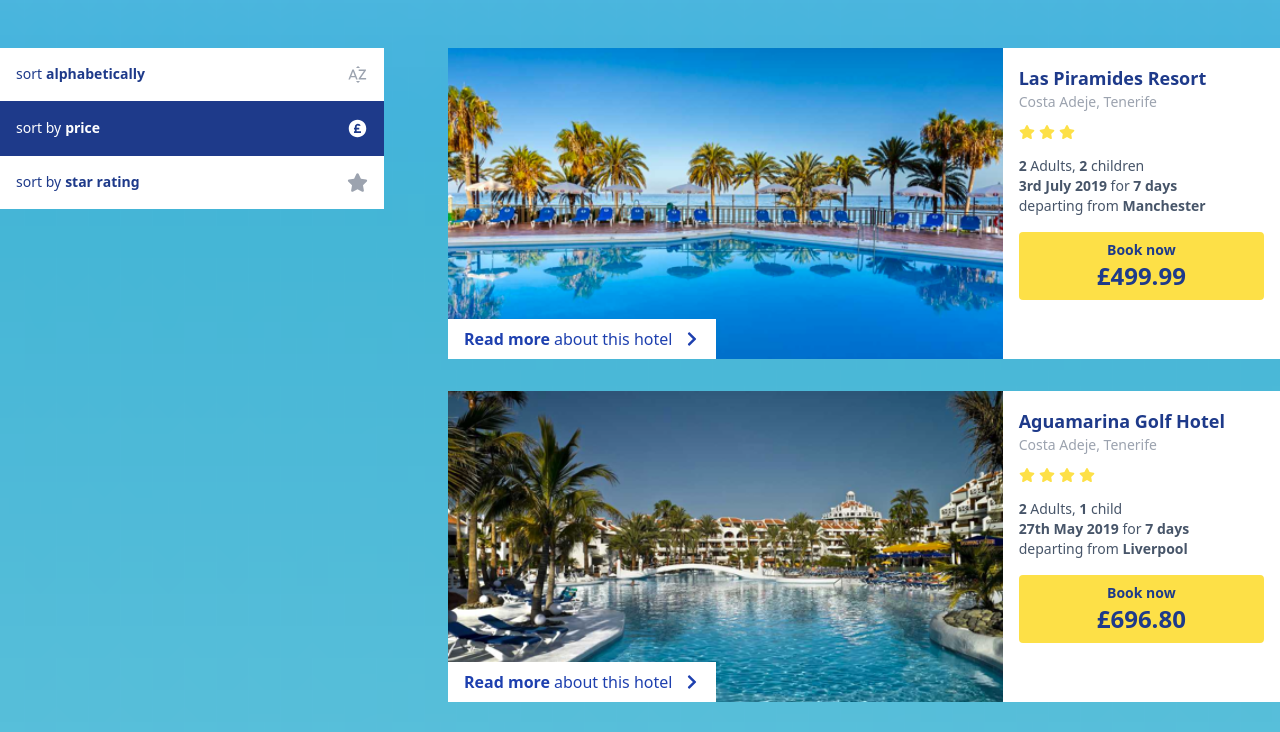
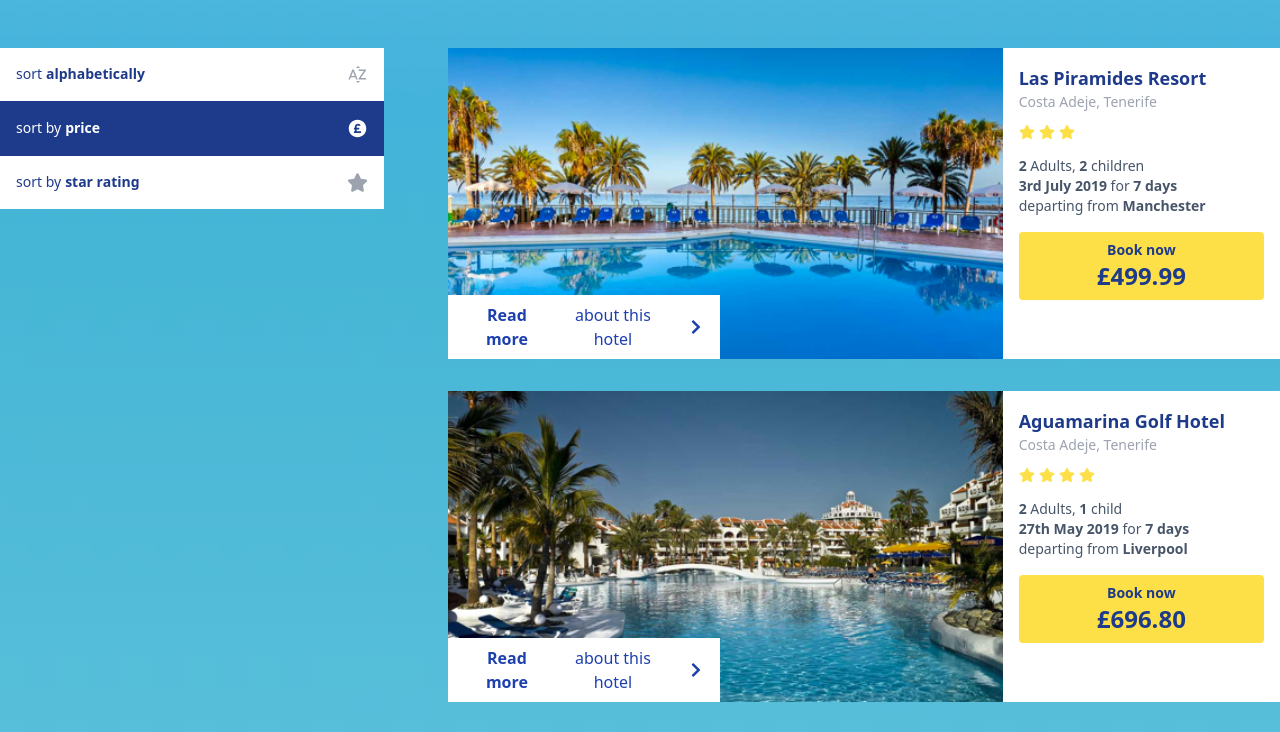
Before and after one commit to RazzBerryMand/hotel-sorting-app, a React (Create React App) app: page / in a window 1280 px wide. Shown: the top 732 px of the page. Built offline with nearby package versions, Linux system fonts and the light colour scheme.

Commit message:
refactor: tidy up code

```diff
--- a/src/components/BookNowCta/bookNowCta.js
+++ b/src/components/BookNowCta/bookNowCta.js
@@ -5,11 +5,12 @@ export const BookNowCta = ({ price }) => {
     alert("Great choice!");
   };
 
+  const formatter = new Intl.NumberFormat("en-GB", {
+    style: "currency",
+    currency: "GBP",
+  });
+
   const formatPrice = (price) => {
-    const formatter = new Intl.NumberFormat("en-GB", {
-      style: "currency",
-      currency: "GBP",
-    });
     return formatter.format(price);
   };
 
--- a/src/components/HolidayPod/holidayPod.js
+++ b/src/components/HolidayPod/holidayPod.js
@@ -3,8 +3,7 @@ import { Travellers } from "../Travellers/travellers";
 import { TripDates } from "../TripDates/tripDates";
 import { StarRating } from "../StarRating/starRating";
 import { BookNowCta } from "../BookNowCta/bookNowCta";
-import { FaChevronDown } from "react-icons/fa";
-import { FaChevronRight } from "react-icons/fa";
+import { FaChevronDown, FaChevronRight } from "react-icons/fa";
 
 export const HolidayPod = ({
   name,
@@ -19,36 +18,24 @@ export const HolidayPod = ({
 }) => {
   const [showInfo, setShowInfo] = useState(false);
 
-  const handleShowInfo = () => {
-    setShowInfo(!showInfo);
-  };
-
   return (
     <article className="bg-white text-slate-600">
       <div className="md:flex">
         <div className="overflow-hidden md:w-4/6 relative">
           <img className="object-cover h-full w-full" src={image} alt={name} />
           <button
-            onClick={handleShowInfo}
+            onClick={() => setShowInfo((prevShowInfo) => !prevShowInfo)}
             className="cursor-pointer absolute bottom-0 z-10 bg-white py-2 px-4 text-blue-800 flex"
           >
-            {showInfo ? (
-              <div className="flex items-center">
-                <span className="font-bold mr-1">Read less</span>
-                about this hotel
-                <span className="ml-3">
-                  <FaChevronDown />
-                </span>
-              </div>
-            ) : (
-              <div className="flex items-center">
-                <span className="font-bold mr-1">Read more</span>
-                about this hotel
-                <span className="ml-3">
-                  <FaChevronRight />
-                </span>
-              </div>
-            )}
+            <div className="flex items-center w-60">
+              <span className={`font-bold mr-1`}>
+                Read {showInfo ? "less" : "more"}
+              </span>
+              about this hotel
+              <span className="ml-4">
+                {showInfo ? <FaChevronDown /> : <FaChevronRight />}
+              </span>
+            </div>
           </button>
         </div>
         <div className="p-4 md:w-2/6">
@@ -72,7 +59,7 @@ export const HolidayPod = ({
       {showInfo && (
         <div className="p-4">
           <h3 className="text-blue-800 pb-4">
-            <strong>Overview</strong>
+            <span className="font-bold">Overview</span>
           </h3>
           <p>{overview}</p>
         </div>
--- a/src/components/Results/results.js
+++ b/src/components/Results/results.js
@@ -2,9 +2,13 @@ import React from "react";
 import { HolidayPod } from "../HolidayPod/holidayPod";
 
 export const Results = ({ data }) => {
+  if (!data || data.length === 0) {
+    return <p>No results found.</p>;
+  }
+
   return (
     <section className="md:col-span-2 md:col-start-2">
-      <ul className="grid auto-rows-auto gap-y-8">
+      <ul className="grid auto-rows-max gap-y-8">
         {data.map((holiday) => (
           <li key={holiday.id}>
             <HolidayPod {...holiday} />
--- a/src/components/Sidebar/sidebar.js
+++ b/src/components/Sidebar/sidebar.js
@@ -35,6 +35,10 @@ export const Sidebar = ({ onSort, selectedSort }) => {
     },
   ];
 
+  if (!sortOptions || sortOptions.length === 0) {
+    return <p>No sorting options available.</p>;
+  }
+
   return (
     <aside className="mb-8 md:mb-0">
       {sortOptions.map((sortOption) => (
--- a/src/components/StarRating/starRating.js
+++ b/src/components/StarRating/starRating.js
@@ -1,12 +1,12 @@
 import React from "react";
-import { FaStar } from "react-icons/fa6";
+import { FaStar } from "react-icons/fa";
 
 export const StarRating = ({ rating }) => {
   const stars = [];
 
   for (let i = 0; i < Math.min(rating, 5); i++) {
     stars.push(
-      <span className="mr-1">
+      <span className="mr-1" key={i}>
         <FaStar />
       </span>
     );
```
